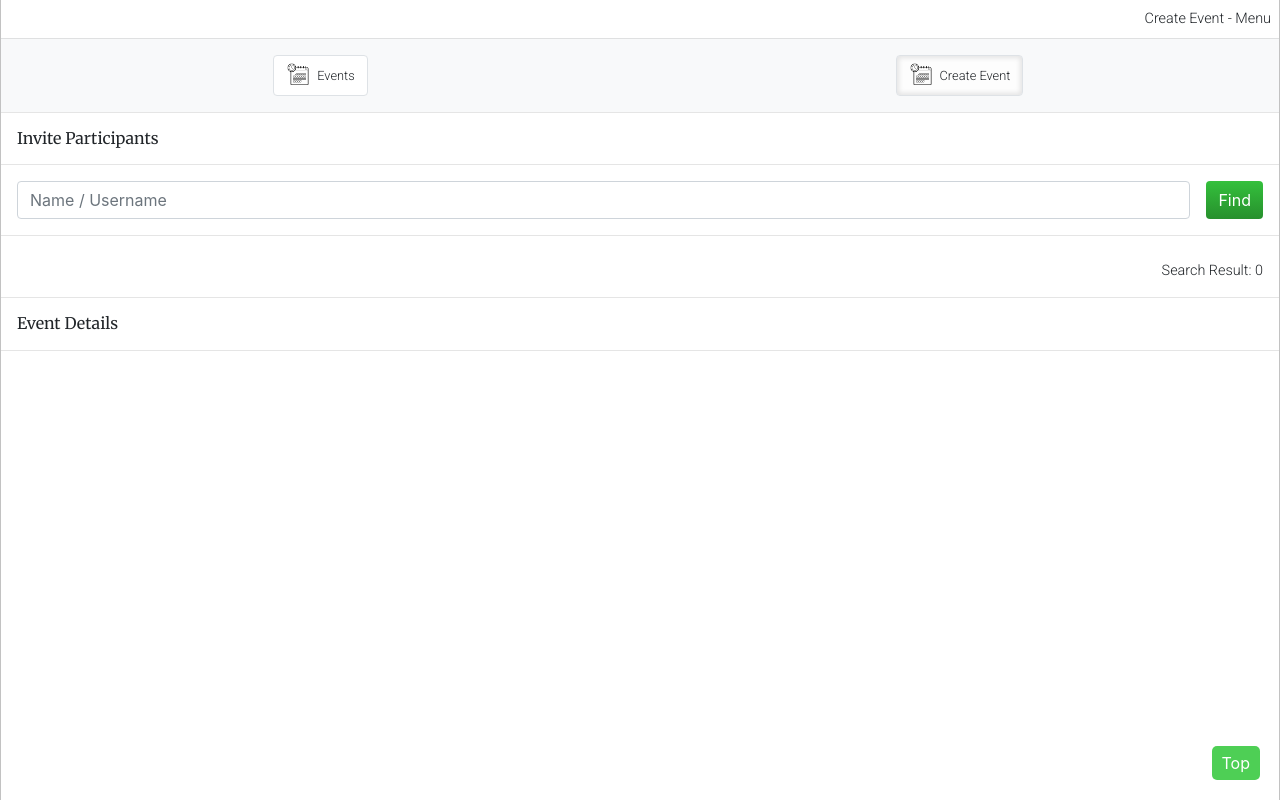
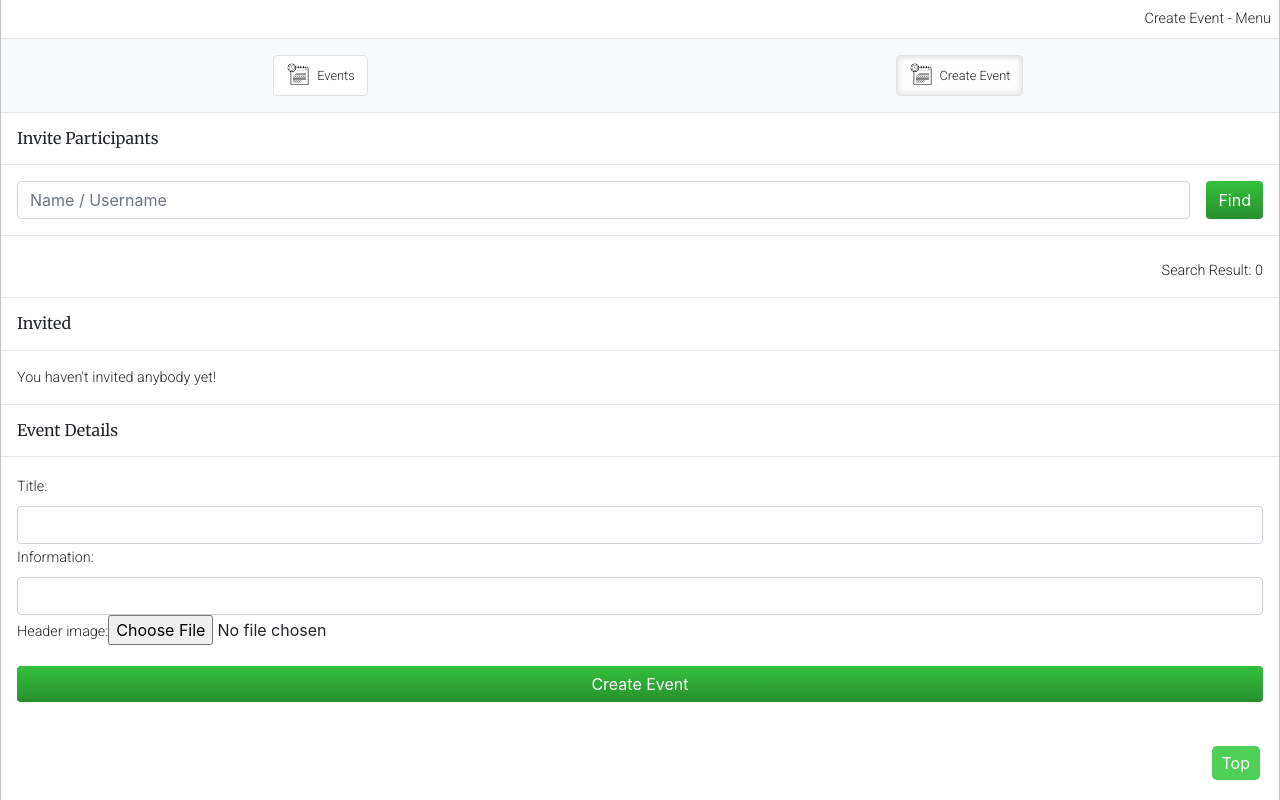
Before and after one commit to Code-Institute-Submissions/family_organiser, a Django app: page /event/create_event/ in a window 1280 px wide. Run offline with Django 3.2, Linux system fonts and the light colour scheme; some libraries are stand-ins or nearby versions.

Commit message:
Added creat event form to create event page.

```diff
--- a/event/forms.py
+++ b/event/forms.py
@@ -0,0 +1,20 @@
+from django import forms
+from .models import Event
+
+
+class EventForm(forms.ModelForm):
+    class Meta:
+        model = Event
+        fields = ('title', 'information', 'header_image')
+        widgets = {
+            'title' : forms.TextInput(
+                attrs = {
+                    'class' : 'container-fluid form-control'
+                    }
+            ),
+            'information' : forms.TextInput(
+                attrs = {
+                    'class' : 'container-fluid form-control'
+                    }
+            )
+        }
--- a/event/templates/event/create_event.html
+++ b/event/templates/event/create_event.html
@@ -35,10 +35,7 @@ Event Menu | Family Organiser
 
 <form action="/event/create_event/" method="GET">
     {% csrf_token %}
-    <h6 class="m-0 d-flex align-items-center justify-content-between px-3">Invite Participants<i
-        class="far fa-plus-square float-right mr-2 plus-minus-square" data-toggle="collapse"
-        href="#item-form-container"></i>
-    </h6>
+    <h6 class="m-0 d-flex align-items-center justify-content-between px-3">Invite Participants</h6>
     <hr class="mt-3">
     <div class="container-fluid d-flex justify-content-between m-0 p-0 px-3">
         <input type="text" name="q" class="form-control d-inline" placeholder="Name / Username">
@@ -86,11 +83,34 @@ Event Menu | Family Organiser
 
 <hr class="mt-3">
 
-<h6 class="m-0 d-flex align-items-center justify-content-between px-3">Event Details<i
-    class="far fa-plus-square float-right mr-2 plus-minus-square" data-toggle="collapse"
-    href="#item-form-container"></i>
-</h6>
+<h6 class="m-0 d-flex align-items-center justify-content-between px-3">Invited</h6>
 
 <hr class="mt-3">
 
+{% if not invited_participant %}
+<p class="px-3">You haven't invited anybody yet!</p>
+{% endif %}
+
+{% for participant in invited_participant %}
+
+    {{ participant }}
+
+{% endfor %}
+
+<hr class="mt-3">
+
+<h6 class="m-0 d-flex align-items-center justify-content-between px-3">Event Details</h6>
+
+<hr class="mt-3">
+
+<div class="px-3">
+    <form>
+        {{ create_event_form }}
+        <button class="btn btn-success container-fluid mt-3 mb-4">Create Event</button>
+    </form>
+
+</div>
+
+
+
 {% endblock %}
--- a/event/views.py
+++ b/event/views.py
@@ -1,5 +1,6 @@
 from django.shortcuts import render
 from message.functions.functions import get_searched_users
+from .forms import EventForm
 
 # Create your views here.
 def create_event(request):
@@ -11,6 +12,7 @@ def create_event(request):
 
     context = {
         'searched_users': searched_users,
+        'create_event_form': EventForm,
     }
 
     return render(request, 'event/create_event.html', context)
--- a/shopping/forms.py
+++ b/shopping/forms.py
@@ -5,7 +5,7 @@ from .models import Item
 class ItemForm(forms.ModelForm):
     class Meta:
         model = Item
-        fields = ['item', 'quantity']
+        fields = ('item', 'quantity')
         widgets = {
             'item' : forms.TextInput(
                 attrs = {
```
